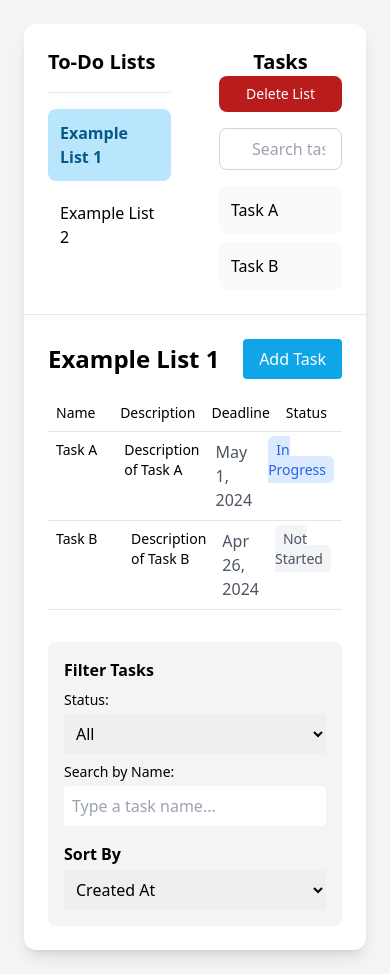
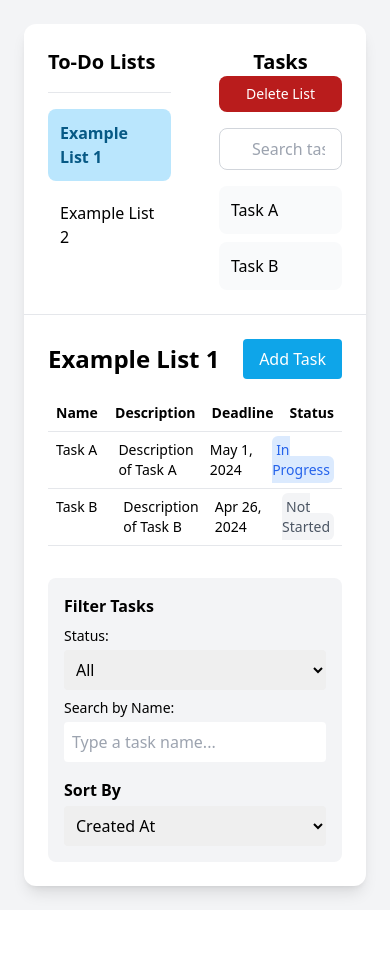
Before and after one commit to ozgecanodemis/ToDo-App, a React (Vite) app: page / in a window 390 px wide. After the commit the page ends 910 px from the top, so only its background shows below. Built offline with nearby package versions, Linux system fonts and the light colour scheme; data requests are answered from the project's data file.

Commit message:
add responsive

```diff
--- a/src/components/TaskDetails.jsx
+++ b/src/components/TaskDetails.jsx
@@ -99,25 +99,25 @@ function TaskDetails({ selectedList }) {
 
                 <div className="flex flex-col">
                     <div className="flex border-b">
-                        <div className="w-full sm:w-1/2 md:w-1/4 p-2 text-sm sm:text-base font-medium">Name</div>
-                        <div className="w-full sm:w-1/2 md:w-1/4 p-2 text-sm sm:text-base font-medium">Description</div>
-                        <div className="w-full sm:w-1/2 md:w-1/4 p-2 text-sm sm:text-base font-medium">Deadline</div>
-                        <div className="w-full sm:w-1/2 md:w-1/4 p-2 text-sm sm:text-base font-medium">Status</div>
+                        <div className="w-full sm:w-1/2 md:w-1/4 p-2 text-sm sm:text-base font-bold">Name</div>
+                        <div className="w-full sm:w-1/2 md:w-1/4 p-2 text-sm sm:text-base font-bold">Description</div>
+                        <div className="w-full sm:w-1/2 md:w-1/4 p-2 text-sm sm:text-base font-bold">Deadline</div>
+                        <div className="w-full sm:w-1/2 md:w-1/4 p-2 text-sm sm:text-base font-bold">Status</div>
                     </div>
                     {filteredAndSortedTasks.length > 0 ? (
                         filteredAndSortedTasks.map((task) => (
                             <div key={task.id} className="flex border-b hover:bg-gray-50">
-                                <div className="w-full sm:w-1/2 md:w-1/4 p-2 text-sm sm:text-base font-medium">{task.name}</div>
-                                <div className="w-full sm:w-1/2 md:w-1/4 p-2 text-sm sm:text-base font-medium">{task.description}</div>
-                                <div className="w-1/4 p-2 text-gray-600">
+                                <div className="w-full sm:w-1/2 md:w-1/4 p-2 text-sm sm:text-base text-gray">{task.name}</div>
+                                <div className="w-full sm:w-1/2 md:w-1/4 p-2 text-sm sm:text-base text-gray">{task.description}</div>
+                                <div className="w-full sm:w-1/2 md:w-1/4 p-2 text-sm sm:text-base text-gray">
                                     {new Date(task.deadline).toLocaleDateString(undefined, {
                                         year: "numeric",
                                         month: "short",
                                         day: "numeric",
                                     })}
                                 </div>
-                                <div className="w-full sm:w-1/2 md:w-1/4 p-2 text-sm sm:text-base font-medium">
-                                    <span className={`px-2 py-1 rounded-md text-sm font-medium ${getStatusColor(task.status)}`}>
+                                <div className="w-full sm:w-1/2 md:w-1/4 p-2 text-sm sm:text-base text-gray">
+                                    <span className={`px-1 py-1 rounded-md text-sm font-medium ${getStatusColor(task.status)}`}>
                                         {task.status}
                                     </span>
                                 </div>
```
